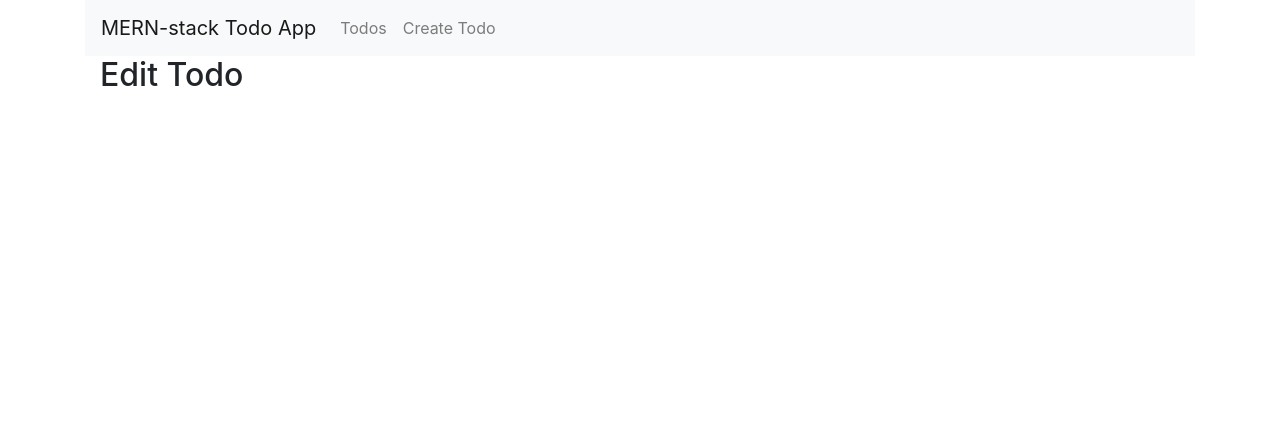
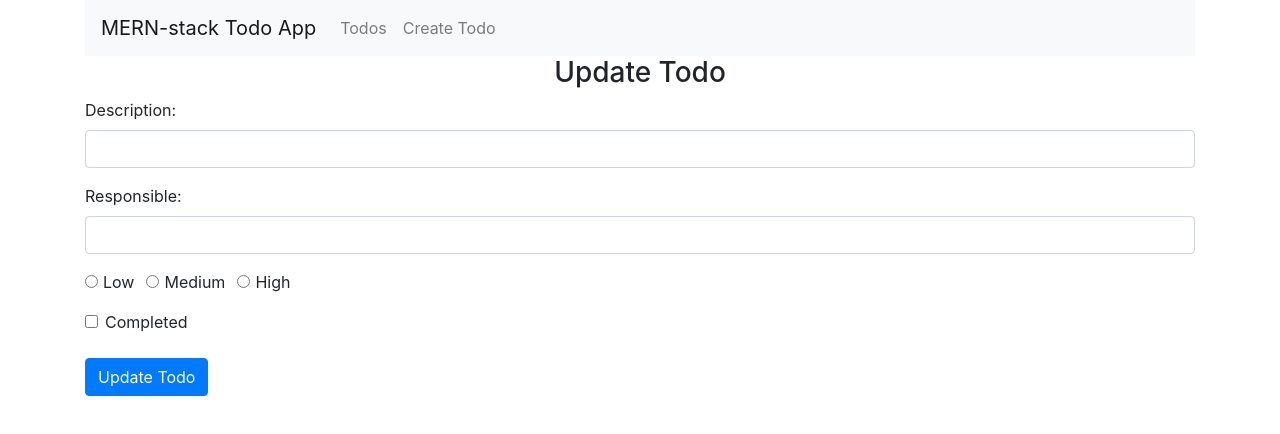
Before and after one commit to chaitanya514/mern-todo-app, a React (Create React App) app: page /edit/1 in a window 1280 px wide. Shown: the top 434 px of the page. Built offline with nearby package versions, Linux system fonts and the light colour scheme; no server answers.

Commit message:
final code done App is up and running

```diff
--- a/src/edit-todo.component.js
+++ b/src/edit-todo.component.js
@@ -1,16 +1,165 @@
 import React, { Component } from 'react';
 import "bootstrap/dist/css/bootstrap.min.css";
+import axios from "axios";
+
+
 
 
 
 class EditTodo extends Component {
+  constructor(props){
+    super(props);
+    this.state={
+      todo_description:'',
+      todo_responsible:'',
+      todo_priority:'',
+      todo_completed:false
+    }
+    this.onChangeTodoDescription = this.onChangeTodoDescription.bind(this);
+    this.onChangeTodoResponsible = this.onChangeTodoResponsible.bind(this);
+    this.onChangeTodoPriority = this.onChangeTodoPriority.bind(this);
+    this.onChangeTodoCompleted = this.onChangeTodoCompleted.bind(this);
+    this.onSubmit = this.onSubmit.bind(this);
+
+  }
+  componentDidMount(){
+    axios.get('http://localhost:4000/todos/'+this.props.match.params.id)
+    .then(res=>{
+      this.setState({
+        todo_description:res.data.todo_description,
+        todo_responsible:res.data.todo_responsible,
+        todo_priority:res.data.todo_priority,
+        todo_completed:res.data.todo_completed
+      })
+    })
+    .catch(err=>{
+      console.log("error in update",err)
+    })
+
+
+  }
+
+
+  onChangeTodoDescription(e){
+    this.setState({
+      todo_description:e.target.value
+    })
+}
+
+onChangeTodoResponsible(e){
+  this.setState({
+    todo_responsible:e.target.value
+  })
+}
+
+onChangeTodoPriority(e){
+  this.setState({
+    todo_priority:e.target.value
+  })
+}
+
+onChangeTodoCompleted(e){
+  this.setState({
+    todo_completed:!this.state.todo_completed
+  })
+}
+
+onSubmit(e){
+  e.preventDefault();
+  const obj = {
+    todo_description:this.state.todo_description,
+    todo_responsible:this.state.todo_responsible,
+    todo_priority:this.state.todo_priority,
+    todo_completed:this.state.todo_completed
+  }
+  console.log(obj);
+  axios.post('http://localhost:4000/todos/update/'+this.props.match.params.id,obj)
+  .then(res=>console.log(res.data));
+
+  this.props.history.push('/');
+
+
+}
+
   render() {
     return (
 
-        <div className="container">
-          <h2>Edit Todo</h2>
+      <div>
+      <h3 align="center">Update Todo</h3>
+      <form onSubmit={this.onSubmit}>
+          <div className="form-group">
+              <label>Description: </label>
+              <input  type="text"
+                      className="form-control"
+                      value={this.state.todo_description}
+                      onChange={this.onChangeTodoDescription}
+                      />
+          </div>
+          <div className="form-group">
+              <label>Responsible: </label>
+              <input
+                      type="text"
+                      className="form-control"
+                      value={this.state.todo_responsible}
+                      onChange={this.onChangeTodoResponsible}
+                      />
+          </div>
+          <div className="form-group">
+              <div className="form-check form-check-inline">
+                  <input  className="form-check-input"
+                          type="radio"
+                          name="priorityOptions"
+                          id="priorityLow"
+                          value="Low"
+                          checked={this.state.todo_priority==='Low'}
+                          onChange={this.onChangeTodoPriority}
+                          />
+                  <label className="form-check-label">Low</label>
+              </div>
+              <div className="form-check form-check-inline">
+                  <input  className="form-check-input"
+                          type="radio"
+                          name="priorityOptions"
+                          id="priorityMedium"
+                          value="Medium"
+                          checked={this.state.todo_priority==='Medium'}
+                          onChange={this.onChangeTodoPriority}
+                          />
+                  <label className="form-check-label">Medium</label>
+              </div>
+              <div className="form-check form-check-inline">
+                  <input  className="form-check-input"
+                          type="radio"
+                          name="priorityOptions"
+                          id="priorityHigh"
+                          value="High"
+                          checked={this.state.todo_priority==='High'}
+                          onChange={this.onChangeTodoPriority}
+                          />
+                  <label className="form-check-label">High</label>
+              </div>
+          </div>
+          <div className="form-check">
+              <input  className="form-check-input"
+                      id="completedCheckbox"
+                      type="checkbox"
+                      name="completedCheckbox"
+                      onChange={this.onChangeTodoCompleted}
+                      checked={this.state.todo_completed}
+                      value={this.state.todo_completed}
+                      />
+              <label className="form-check-label" htmlFor="completedCheckbox">
+                  Completed
+              </label>
+          </div>
 
-        </div>
+          <br />
+
+          <div className="form-group">
+              <input type="submit" value="Update Todo" className="btn btn-primary" />
+          </div>
+      </form>
+  </div>
 
 
     );
--- /dev/null
+++ b/src/todocompleted.css
@@ -0,0 +1,3 @@
+.completed {
+    text-decoration: line-through;
+  }
--- a/src/todos-list.component.js
+++ b/src/todos-list.component.js
@@ -2,14 +2,14 @@
 import "bootstrap/dist/css/bootstrap.min.css";
 import { Link } from "react-router-dom";
 import axios from "axios";
-
+import "./todocompleted.css"
 
 const Todo = (props) => {
  return (
   <tr>
-    <td>{props.todo.todo_description}</td>
-    <td>{props.todo.todo_responsible}</td>
-    <td>{props.todo.todo_priority}</td>
+    <td className={props.todo.todo_completed?'completed':''}>{props.todo.todo_description}</td>
+    <td className={props.todo.todo_completed?'completed':''}>{props.todo.todo_responsible}</td>
+    <td className={props.todo.todo_completed?'completed':''}>{props.todo.todo_priority}</td>
     <td>
       <Link to={"/edit/" + props.todo._id}> Edit</Link>
     </td>
```
